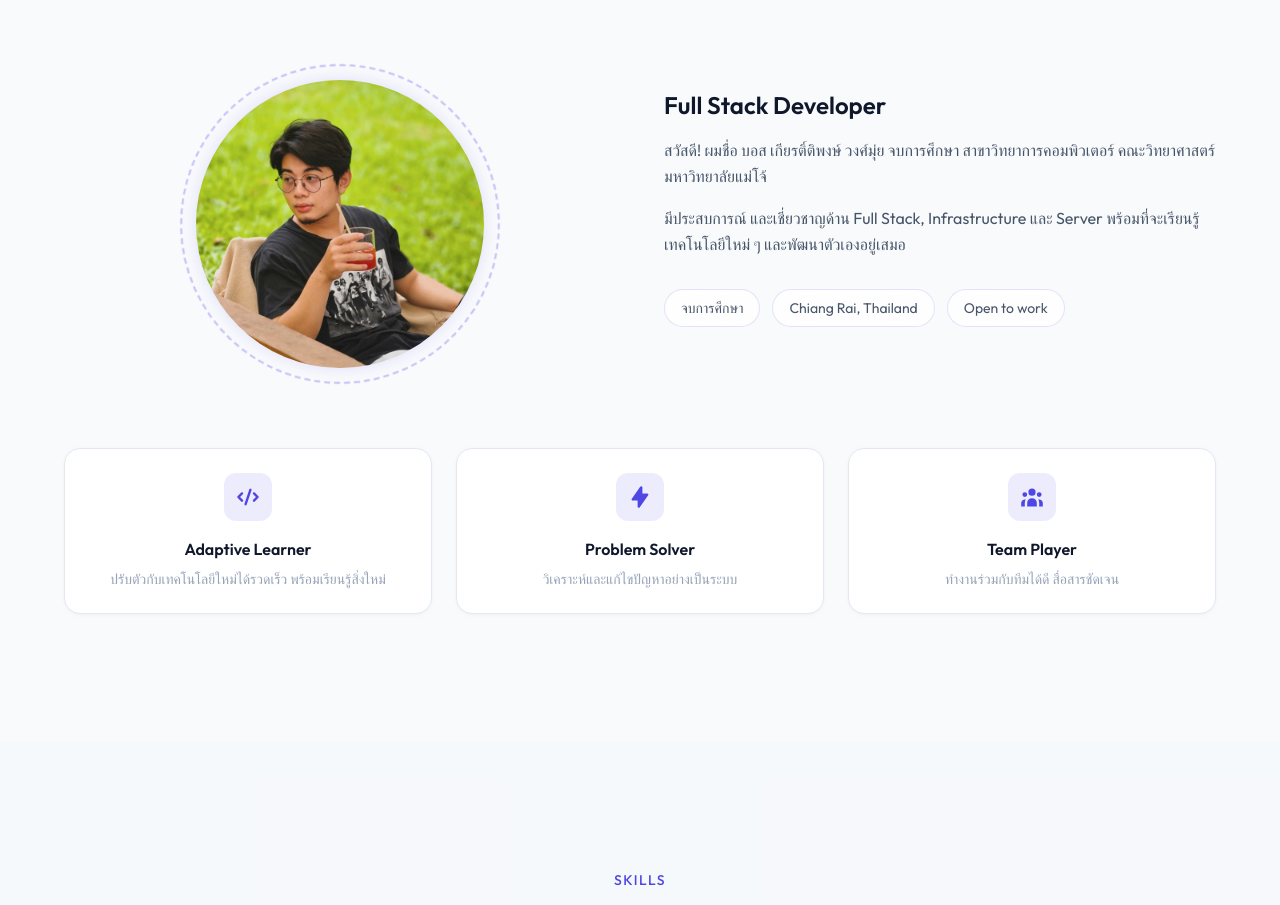
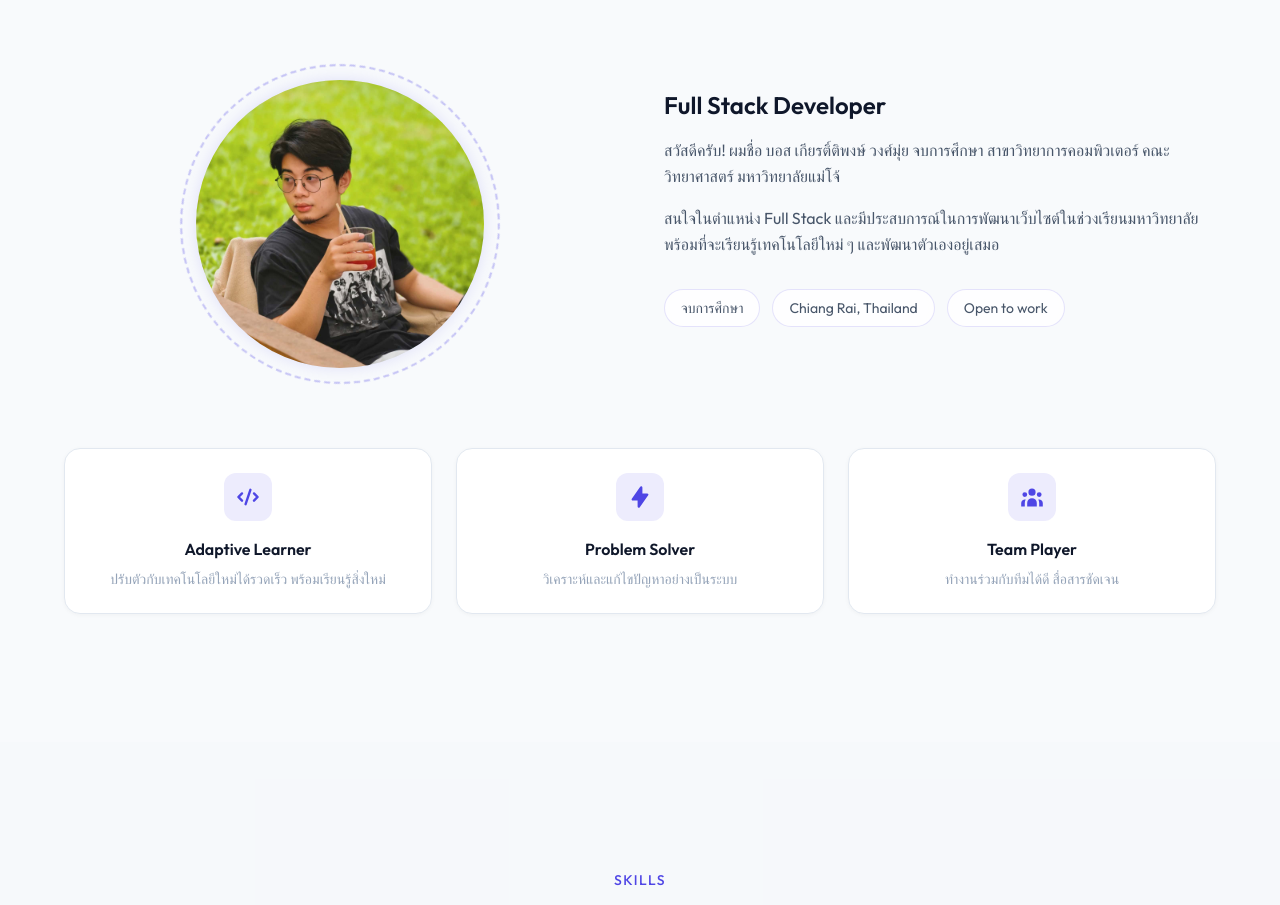
Before and after one commit to Kiadtiphong-wongmui/portfolio, a Next.js app: page / in a window 1280 px wide. Shown: the part 1000-1905 px from the top of the page. Built offline with nearby package versions, Linux system fonts and the light colour scheme.

Commit message:
Update introduction in About component for improved clarity and engagement

```diff
--- a/app/components/About.tsx
+++ b/app/components/About.tsx
@@ -80,12 +80,12 @@ export default function About() {
               Full Stack Developer
             </h3>
             <p className="text-text-secondary leading-relaxed mb-4">
-              สวัสดี! ผมชื่อ บอส เกียรติ์ติพงษ์ วงศ์มุ่ย จบการศึกษา
+              สวัสดีครับ! ผมชื่อ บอส เกียรติ์ติพงษ์ วงศ์มุ่ย จบการศึกษา
               สาขาวิทยาการคอมพิวเตอร์ คณะวิทยาศาสตร์ มหาวิทยาลัยแม่โจ้
             </p>
             <p className="text-text-secondary leading-relaxed mb-8">
-              มีประสบการณ์ และเชี่ยวชาญด้าน Full Stack, Infrastructure
-              และ Server พร้อมที่จะเรียนรู้เทคโนโลยีใหม่ ๆ และพัฒนาตัวเองอยู่เสมอ
+              สนใจในตำแหน่ง Full Stack และมีประสบการณ์ในการพัฒนาเว็บไซต์ในช่วงเรียนมหาวิทยาลัย
+              พร้อมที่จะเรียนรู้เทคโนโลยีใหม่ ๆ และพัฒนาตัวเองอยู่เสมอ
             </p>
 
             {/* Info chips */}
```
